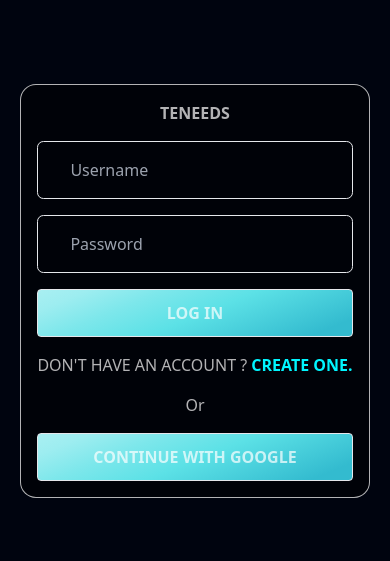
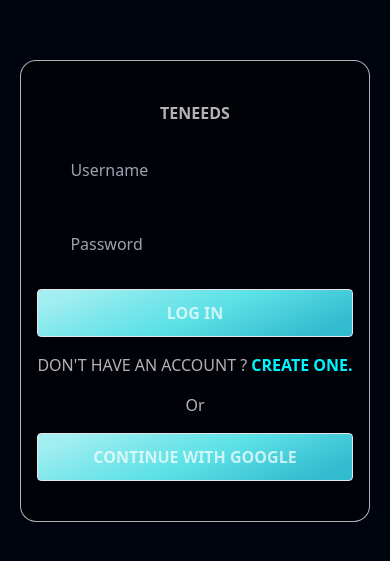
Before and after one commit to OluwatobilobaIbuola/altschool-second-semester-exam, a React (Create React App) app: page /login in a window 390 px wide. Shown: the part 131-692 px from the top of the page. Built offline with nearby package versions, Linux system fonts and the light colour scheme; no server answers.

Commit message:
update content

```diff
--- a/src/Pages/Login.tsx
+++ b/src/Pages/Login.tsx
@@ -69,7 +69,7 @@ const Login = () => {
       >
         <form
           className="dark:bg-[#00000076]  border dark:border-dimWhite border-primary
-          gap-y-[1rem] flex flex-col  sm:p-[5rem] sm:rounded-[2rem] rounded-[1rem] p-[1rem]"
+          gap-y-[1rem] flex flex-col  sm:p-[5rem] sm:rounded-[2rem] rounded-[1rem] py-[2.5rem] px-[1rem]"
         >
           <div className="gap-4 flex items-center justify-center ">
             <h1 className=" dark:text-dimWhite uppercase font-bold">teneeds</h1>
--- a/src/styles.tsx
+++ b/src/styles.tsx
@@ -19,7 +19,7 @@ const styles = {
   button:
     "border rounded-[4px] cursor-[pointer] font-bold uppercase text-dimWhite bg-blue-gradient outline-none hover:opacity-[0.8] w-full h-[48px] ",
   input:
-    "bg-[transparent] border-[0.1rem] px-[2rem] py-[1rem] rounded-[0.4rem] outline-none hover:border-secondary focus:border-secondary dark:text-dimWhite w-full text-[1rem]",
+    "bg-[transparent] border-[0.1rem] border-primary px-[2rem] py-[1rem] rounded-[0.4rem] outline-none hover:border-secondary focus:border-secondary dark:text-dimWhite w-full text-[1rem]",
 };
 
 export const layout = {
```
